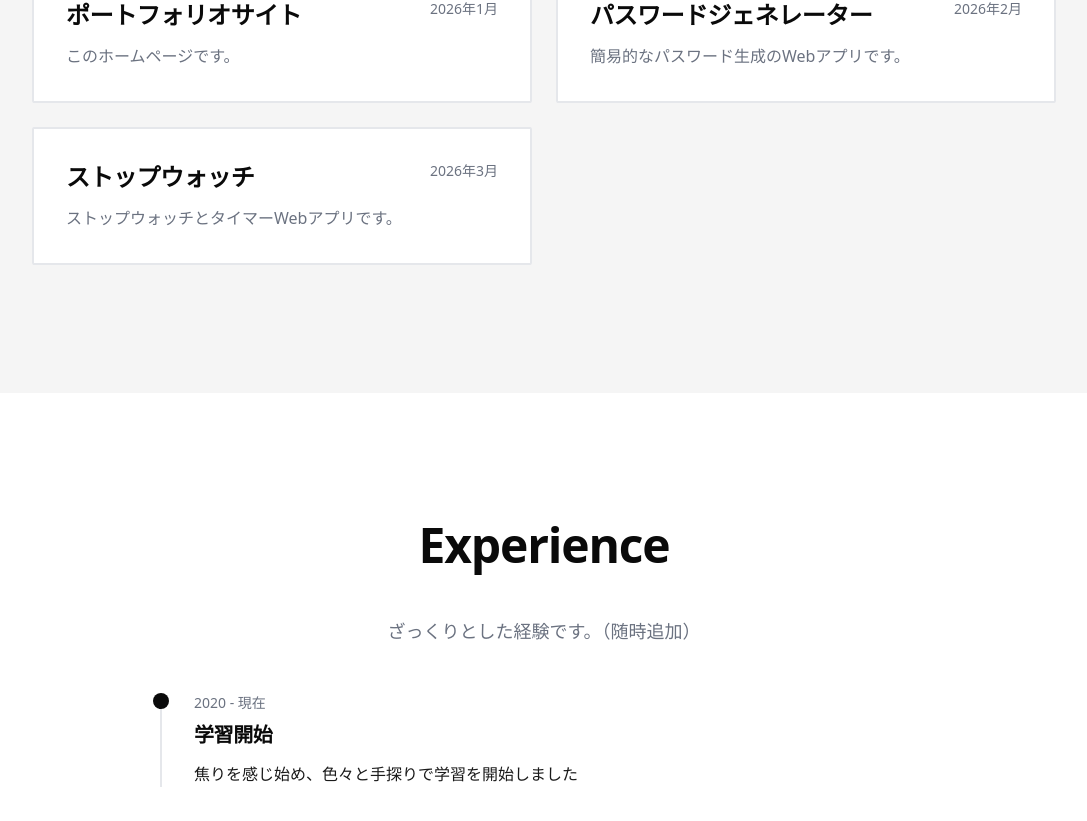
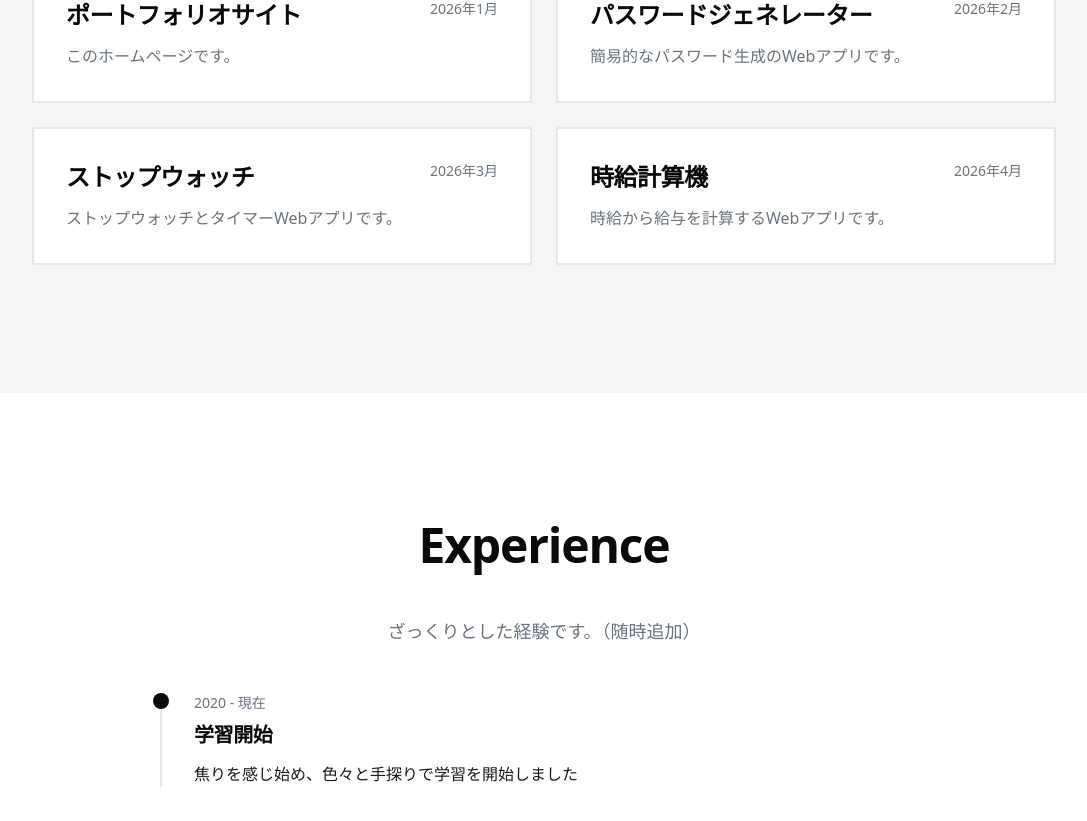
Before and after one commit to sanbay3/san_bay3_portfolio, a Next.js app: page / in a window 1280 px wide. Shown: the part 2873-3694 px from the top of the page, without its empty margins (96-1183 px from the left). Built offline with nearby package versions, Linux system fonts and the light colour scheme.

Commit message:
Add project

```diff
--- a/components/Projects.tsx
+++ b/components/Projects.tsx
@@ -34,6 +34,12 @@ export default function Projects() {
       description: 'ストップウォッチとタイマーWebアプリです。',
       link: 'https://stopwatch-95c.pages.dev/',
       date: '2026年3月',
+    },
+    {
+      title: '時給計算機',
+      description: '時給から給与を計算するWebアプリです。',
+      link: 'https://wage-calculator.pages.dev/',
+      date: '2026年4月',
     },
     // 今後追加するプロジェクトをここに記入
   ]
```
